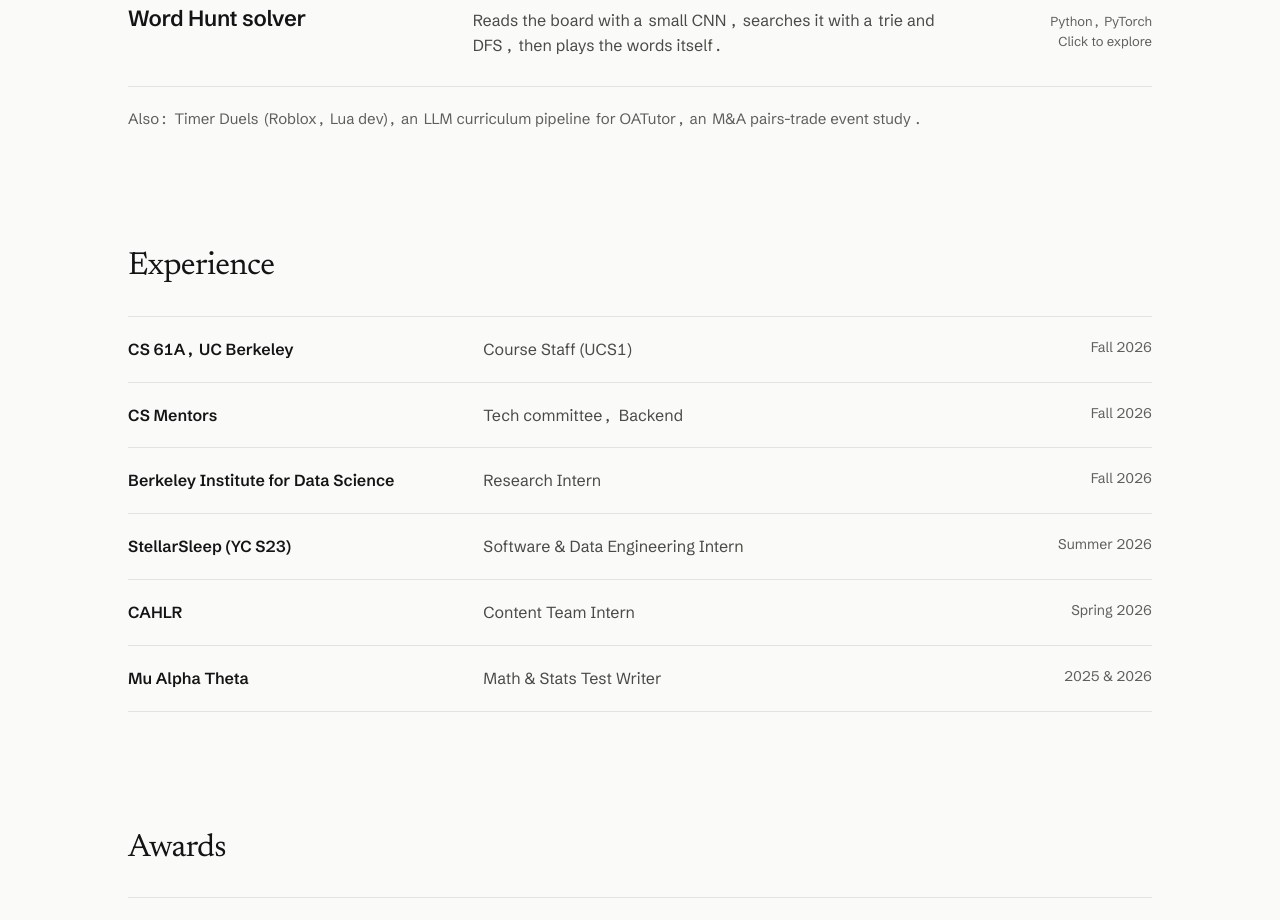
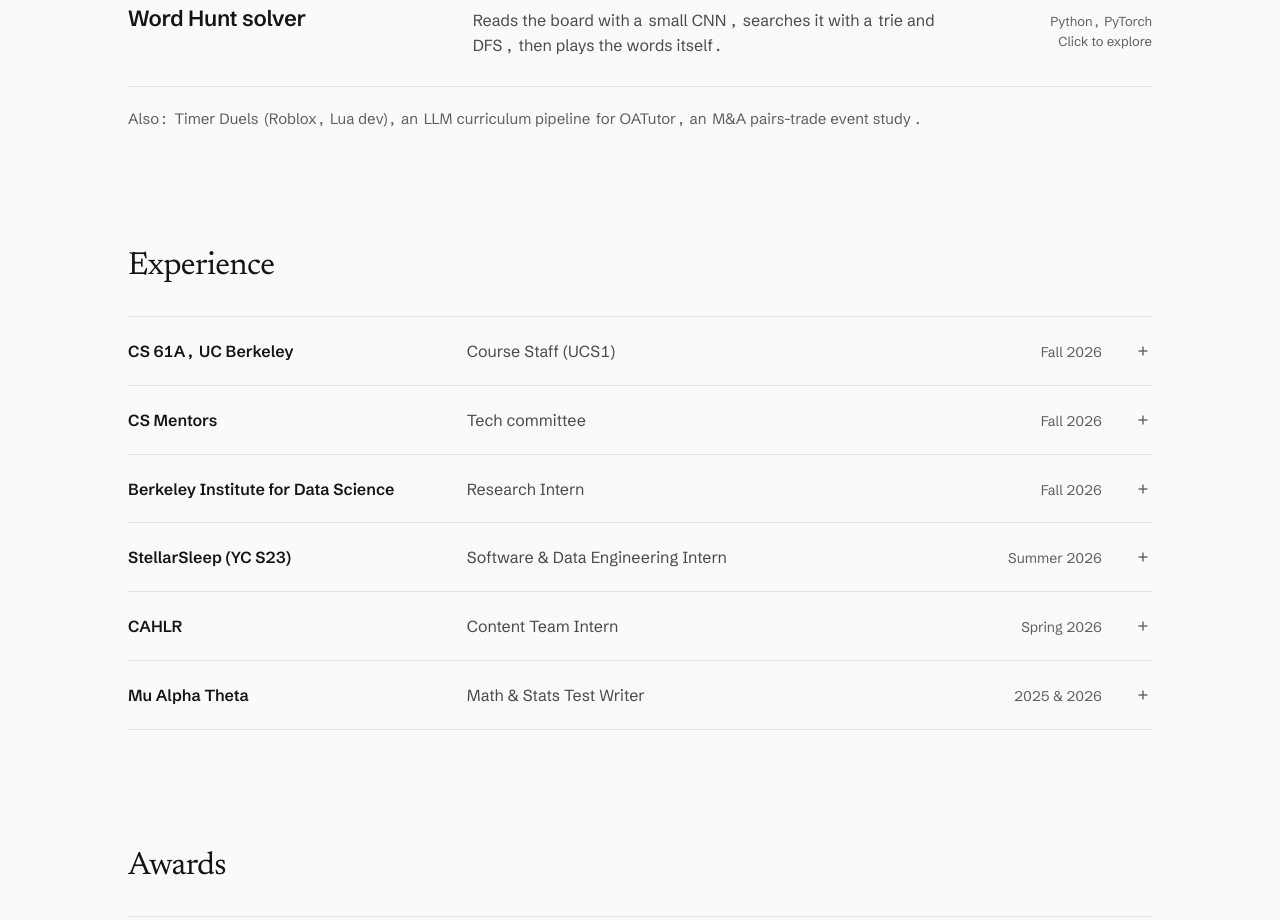
Before and after one commit to vkhans07/personal-website, a React (Vite) app: page / in a window 1280 px wide. Shown: the part 1260-2180 px from the top of the page. Built offline with nearby package versions, Linux system fonts and the light colour scheme.

Commit message:
dropdowns for experiences

```diff
--- /dev/null
+++ b/src/components/BlogPage.jsx
@@ -0,0 +1,28 @@
+import React from 'react';
+import SiteHeader from './SiteHeader.jsx';
+import SiteFooter from './SiteFooter.jsx';
+
+export default function BlogPage() {
+  return (
+    <div className="site-shell">
+      <SiteHeader isBlogPage />
+
+      <main className="blog-page">
+        <section className="blog-intro">
+          <div className="eyebrow">Notes and essays</div>
+          <h1>Blog</h1>
+          <p>Writing about things I’m learning, building, and thinking through.</p>
+        </section>
+
+        <section className="blog-posts" aria-label="Blog posts">
+          <div className="blog-empty-state">
+            <h2>More soon.</h2>
+            <p>New writing will show up here.</p>
+          </div>
+        </section>
+      </main>
+
+      <SiteFooter />
+    </div>
+  );
+}
--- a/src/components/ResumeSection.jsx
+++ b/src/components/ResumeSection.jsx
@@ -11,10 +11,32 @@ function ResumeSection({ id, title, items }) {
   );
 }
 
+function ExperienceList({ items }) {
+  return (
+    <div className="experience-list">
+      {items.map(({ organization, role, date, bullets }) => (
+        <details className="experience-item" key={organization}>
+          <summary className="experience-summary">
+            <span className="row-name">{organization}</span>
+            <span className="row-desc">{role}</span>
+            <span className="row-date">{date}</span>
+          </summary>
+          <ul className="experience-bullets">
+            {bullets.map(bullet => <li key={bullet}>{bullet}</li>)}
+          </ul>
+        </details>
+      ))}
+    </div>
+  );
+}
+
 export default function ResumeSections() {
   return (
     <>
-      <ResumeSection id="experience" title="Experience" items={experience} />
+      <section id="experience" className="section">
+        <h2>Experience</h2>
+        <ExperienceList items={experience} />
+      </section>
       <ResumeSection title="Awards" items={awards} />
       <ResumeSection title="Selected coursework" items={coursework} />
     </>
--- a/src/components/SiteHeader.jsx
+++ b/src/components/SiteHeader.jsx
@@ -1,14 +1,20 @@
 import React from 'react';
 
-export default function SiteHeader() {
+export default function SiteHeader({ isBlogPage = false }) {
   return (
     <header className="site-header">
-      <a className="brand" href="#top">Vijay Kumar Hans</a>
+      <a className="brand" href="/">Vijay Kumar Hans</a>
       <nav aria-label="Main navigation">
-        <a href="#work">Work</a>
-        <a href="#experience">Experience</a>
-        <a href="#writing">Writing</a>
-        <a href="#resume">Resume</a>
+        {isBlogPage ? (
+          <a href="/">Home</a>
+        ) : (
+          <>
+            <a href="#work">Work</a>
+            <a href="#experience">Experience</a>
+            <a href="/blog/">Writing</a>
+            <a href="#resume">Resume</a>
+          </>
+        )}
       </nav>
     </header>
   );
--- a/src/data.jsx
+++ b/src/data.jsx
@@ -51,16 +51,49 @@ export const projects = [
 ];
 
 export const experience = [
-  ['CS 61A, UC Berkeley', 'Course Staff (UCS1)', 'Fall 2026'],
-  [
-    'CS Mentors',
-    <>Tech committee, <Mark>Backend</Mark></>,
-    'Fall 2026',
-  ],
-    ['Berkeley Institute for Data Science', 'Research Intern', 'Fall 2026'],
-  ['StellarSleep (YC S23)', 'Software & Data Engineering Intern', 'Summer 2026'],
-    ['CAHLR', 'Content Team Intern', 'Spring 2026'],
-    ['Mu Alpha Theta', 'Math & Stats Test Writer', '2025 & 2026']
+  {
+    organization: 'CS 61A, UC Berkeley',
+    role: 'Course Staff (UCS1)',
+    date: 'Fall 2026',
+    bullets: [
+      'Help students prepare for exams.',
+      'Lead course discussions and office hours.',
+    ],
+  },
+  {
+    organization: 'CS Mentors',
+    role: 'Tech committee',
+    date: 'Fall 2026',
+    bullets: ['Contribute to backend development and scheduling.'],
+  },
+  {
+    organization: 'Berkeley Institute for Data Science',
+    role: 'Research Intern',
+    date: 'Fall 2026',
+    bullets: ['Work on AI pipelines and fine-tuning.'],
+  },
+  {
+    organization: 'StellarSleep (YC S23)',
+    role: 'Software & Data Engineering Intern',
+    date: 'Summer 2026',
+    bullets: [
+      'Built a clinician availability forecasting model using discrete-time survival analysis.',
+      'Fit and evaluated the model on 2,400 provider-weeks.',
+      'Backtests reduced error on total available hours by 54%.',
+    ],
+  },
+  {
+    organization: 'CAHLR',
+    role: 'Content Team Intern',
+    date: 'Spring 2026',
+    bullets: ['Contributed to the content team.'],
+  },
+  {
+    organization: 'Mu Alpha Theta',
+    role: 'Math & Stats Test Writer',
+    date: '2025 & 2026',
+    bullets: ['Write math and statistics test questions.'],
+  },
 ];
 
 export const awards = [
--- a/src/main.jsx
+++ b/src/main.jsx
@@ -8,9 +8,14 @@ import WorkSection from './components/WorkSection.jsx';
 import ResumeSections from './components/ResumeSection.jsx';
 import SiteFooter from './components/SiteFooter.jsx';
 import WordHuntDialog from './components/WordHuntDialog.jsx';
+import BlogPage from './components/BlogPage.jsx';
 
 function App() {
   const [wordHuntOpen, setWordHuntOpen] = useState(false);
+
+  if (window.location.pathname.replace(/\/$/, '') === '/blog') {
+    return <BlogPage />;
+  }
 
   return (
     <div className="site-shell">
@@ -24,8 +29,6 @@ function App() {
       </main>
 
       <SiteFooter />
-      <div id="writing" />
-
       {/* TODO(attention): implement hero-word attention weights and page highlights. */}
       {/* TODO(word-hunt): implement the API route in server/ and connect the dialog. */}
       {wordHuntOpen && <WordHuntDialog onClose={() => setWordHuntOpen(false)} />}
--- a/src/styles.css
+++ b/src/styles.css
@@ -127,6 +127,54 @@ a:hover {
   margin: 0;
   color: #4a4a46;
   font-size: 18px;
+}
+
+/* -------------------------------------------------------------------------- */
+/* Blog page                                                                  */
+/* -------------------------------------------------------------------------- */
+
+.blog-page {
+  min-height: 65vh;
+}
+
+.blog-intro {
+  padding: 112px 0 64px;
+}
+
+.blog-intro h1 {
+  margin: 16px 0;
+  font-family: 'Newsreader', Georgia, serif;
+  font-size: clamp(48px, 7vw, 76px);
+  font-weight: 400;
+  letter-spacing: -0.03em;
+  line-height: 1.05;
+}
+
+.blog-intro p {
+  max-width: 560px;
+  margin: 0;
+  color: #4a4a46;
+  font-size: 18px;
+}
+
+.blog-posts {
+  border-top: 1px solid #e4e3df;
+}
+
+.blog-empty-state {
+  padding: 28px 0;
+}
+
+.blog-empty-state h2 {
+  margin: 0 0 8px;
+  font-family: 'Newsreader', Georgia, serif;
+  font-size: 24px;
+  font-weight: 400;
+}
+
+.blog-empty-state p {
+  margin: 0;
+  color: #5e5e5a;
 }
 
 /* -------------------------------------------------------------------------- */
@@ -278,6 +326,48 @@ a:hover {
   text-align: right;
 }
 
+.experience-item {
+  border-top: 1px solid #e4e3df;
+}
+
+.experience-item:last-child {
+  border-bottom: 1px solid #e4e3df;
+}
+
+.experience-summary {
+  display: flex;
+  flex-wrap: wrap;
+  align-items: baseline;
+  gap: 4px 32px;
+  padding: 20px 0;
+  cursor: pointer;
+  list-style: none;
+}
+
+.experience-summary::-webkit-details-marker {
+  display: none;
+}
+
+.experience-summary::after {
+  width: 18px;
+  color: #5e5e5a;
+  content: '+';
+  font-size: 18px;
+  text-align: center;
+}
+
+.experience-item[open] .experience-summary::after {
+  content: '−';
+}
+
+.experience-bullets {
+  display: grid;
+  gap: 8px;
+  margin: 0 0 20px;
+  padding-left: 20px;
+  color: #4a4a46;
+}
+
 /* -------------------------------------------------------------------------- */
 /* Footer                                                                     */
 /* -------------------------------------------------------------------------- */
@@ -424,6 +514,10 @@ footer {
     padding: 80px 0 60px;
   }
 
+  .blog-intro {
+    padding: 80px 0 48px;
+  }
+
   .now {
     grid-template-columns: 1fr 1fr;
     gap: 18px;
@@ -449,6 +543,10 @@ footer {
   .row-date {
     flex: 1 1 100%;
     text-align: left;
+  }
+
+  .experience-summary::after {
+    margin-left: auto;
   }
 
   .section {
```
